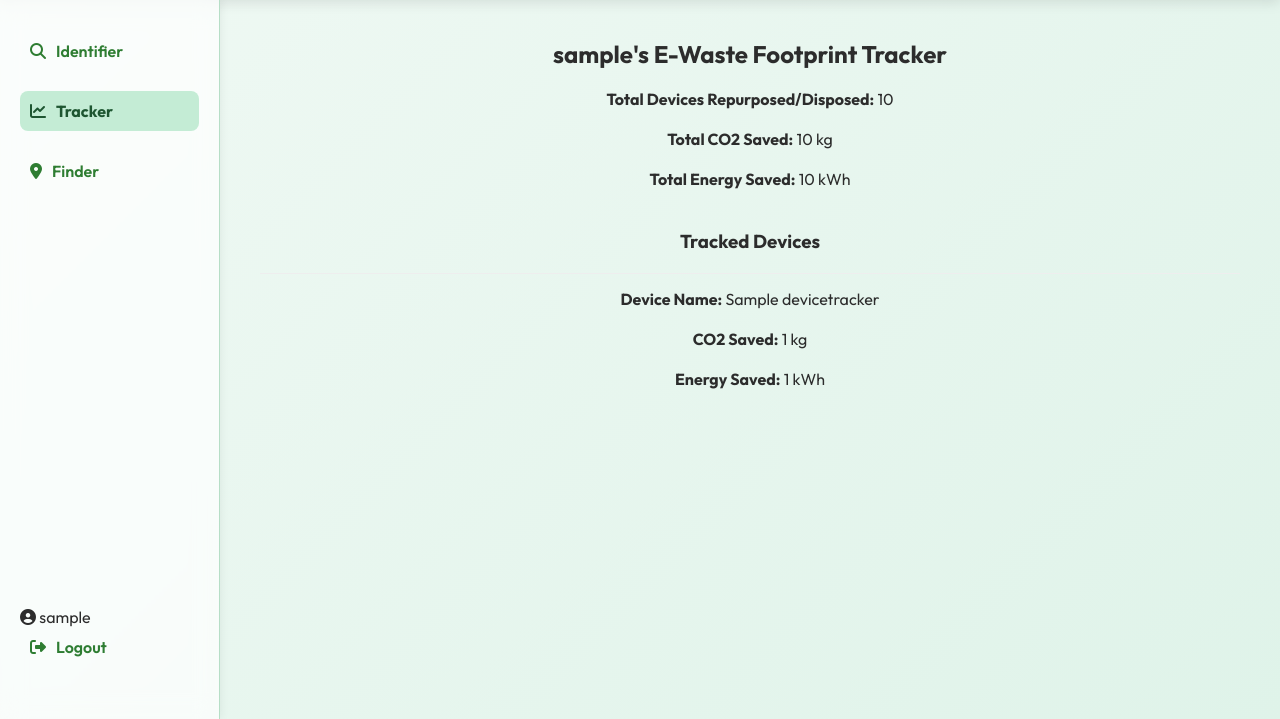
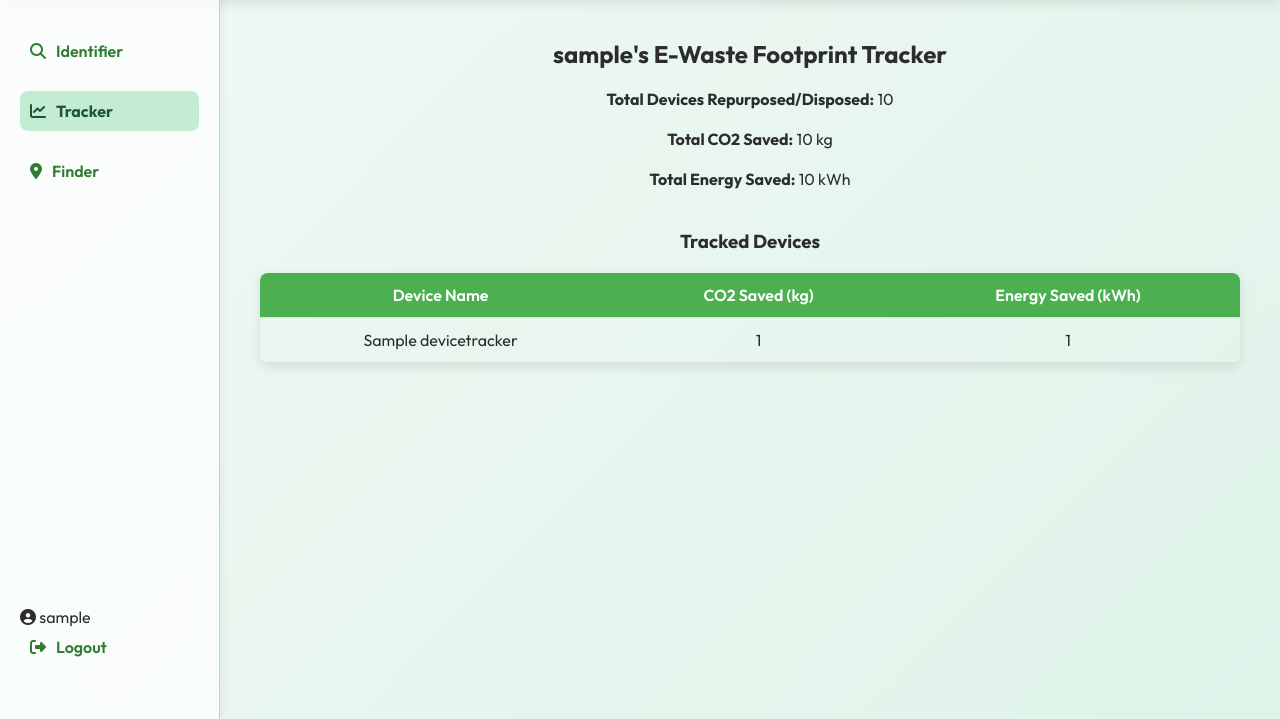
Before and after one commit to AaritKumar/GreenByte, a Django app: page /tracker/ in a window 1280 px wide. Shown: the part 81-800 px from the top of the page. Run offline with Django 5.2, Linux system fonts and the light colour scheme; a user stored in the database is signed in; tables that the repository leaves empty hold one stand-in row (values such as "Sample post").

Commit message:
Updated Tracker HTML

```diff
--- a/app/views.py
+++ b/app/views.py
@@ -54,7 +54,7 @@ def identify_predict(request):
                             },
                             {
                                 "type": "text",
-                                "text": """Identify the electronic device or component in this image and provide comprehensive e-waste guidance. It is crucial that you only identify devices that are electronic. If the item in the image is not an electronic device (e.g., furniture, clothing, non-electronic household items), you must respond with "No Device Detected" for the device name.
+                                "text": """Identify the electronic device or component in this image and provide comprehensive e-waste guidance. It is crucial that you only identify devices that are electronic. If the item in the image is not an electronic device (e.g., furniture, clothing, non-electronic household items), or if the image primarily features a person's face without a clear electronic device, you must respond with "No Device Detected" for the device name.
 
 Please format your response EXACTLY as follows:
 
@@ -79,7 +79,7 @@ REUSE IDEAS:
 
 Focus on practical, safe, and creative ways to repurpose the device or its components. Consider both functional reuses and artistic/decorative purposes. If the device is still functional, prioritize extending its useful life. If it's broken, think about how individual components could be repurposed.
 
-If you cannot clearly identify the device, provide your best assessment and general e-waste guidance, and set CO2 and KWH to 0. If no device is detected, or if the item is not an electronic device, respond with "No Device Detected" for the device name and set all other fields to 0 or empty."""
+If you cannot clearly identify the device, provide your best assessment and general e-waste guidance, and set CO2 and KWH to 0. If no device is detected, if the item is not an electronic device, or if the main subject is a human face, respond with "No Device Detected" for the device name and set all other fields to 0 or empty."""
                             }
                         ]
                     }
--- a/templates/tracker.html
+++ b/templates/tracker.html
@@ -12,6 +12,31 @@
     .center-align-container {
         text-align: center;
         width: 100%;
+    }
+    table {
+        width: 100%;
+        margin: 20px 0;
+        border-collapse: collapse;
+        font-size: 16px;
+        box-shadow: 0 4px 12px rgba(0,0,0,0.1);
+        border-radius: 8px;
+        overflow: hidden;
+    }
+    th, td {
+        padding: 12px 15px;
+        border-bottom: 1px solid #ddd;
+        text-align: center;
+    }
+    thead th {
+        background-color: #4caf50;
+        color: white;
+        font-weight: 600;
+    }
+    tbody tr:nth-child(even) {
+        background-color: #f9f9f9;
+    }
+    tbody tr:hover {
+        background-color: #e8f5e8;
     }
   </style>
 </head>
@@ -69,15 +94,24 @@
         {% if devices %}
         <br><br>
         <h3>Tracked Devices</h3>
-        {% for device in devices %}
-          <div class="tracker-stats" style="margin-top: 20px; border-top: 1px solid #eee; padding-top: 15px;">
-              <p><strong>Device Name:</strong> {{ device.device_name }}</p>
-              <br>
-              <p><strong>CO2 Saved:</strong> {{ device.device_co2 }} kg</p>
-              <br>
-              <p><strong>Energy Saved:</strong> {{ device.device_kwh }} kWh</p>
-          </div>
-        {% endfor %}
+        <table>
+            <thead>
+                <tr>
+                    <th>Device Name</th>
+                    <th>CO2 Saved (kg)</th>
+                    <th>Energy Saved (kWh)</th>
+                </tr>
+            </thead>
+            <tbody>
+                {% for device in devices %}
+                <tr>
+                    <td>{{ device.device_name }}</td>
+                    <td>{{ device.device_co2 }}</td>
+                    <td>{{ device.device_kwh }}</td>
+                </tr>
+                {% endfor %}
+            </tbody>
+        </table>
         {% endif %}
       </div>
       {% else %}
```
